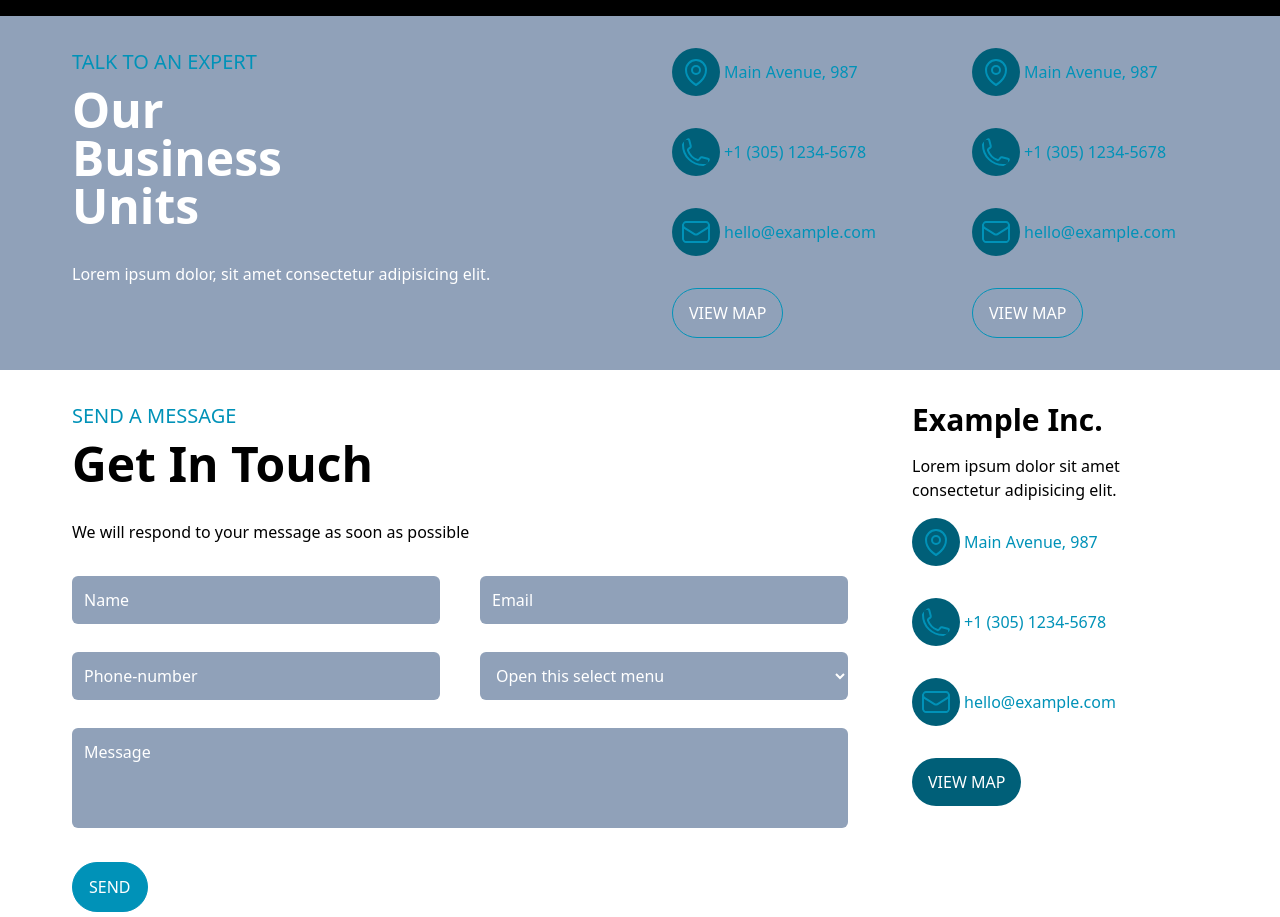
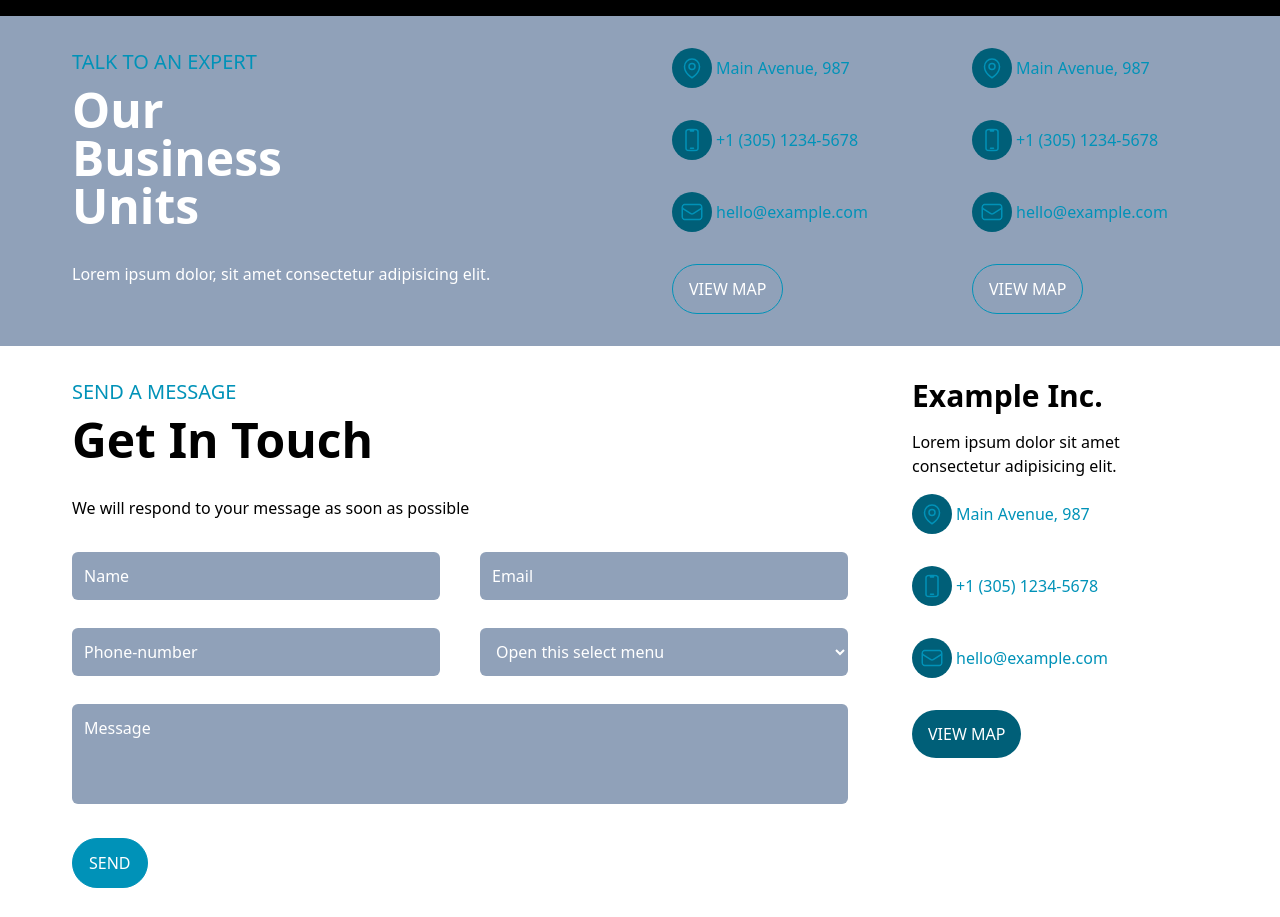
Before and after one commit to RykerWilder/logistic-site, a Vue app: page / in a window 1280 px wide. Shown: the part 3100-4017 px from the top of the page. Built offline with nearby package versions, Linux system fonts and the light colour scheme.

Commit message:
style: change svg in ContactList.vue

```diff
--- a/src/components/ContactList.vue
+++ b/src/components/ContactList.vue
@@ -7,7 +7,8 @@
         <ul class="text-cyan-600">
             <li class="flex items-center gap-1 mb-8 hover:text-cyan-600">
                 <svg xmlns="http://www.w3.org/2000/svg" fill="none" viewBox="0 0 24 24" stroke-width="1.5"
-                    stroke="currentColor" class="size-12 rounded-full bg-cyan-800 p-2 hover:bg-cyan-600 hover:text-cyan-800 transition">
+                    stroke="currentColor"
+                    class="size-10 rounded-full bg-cyan-800 p-2 hover:bg-cyan-600 hover:text-cyan-800 transition">
                     <path stroke-linecap="round" stroke-linejoin="round" d="M15 10.5a3 3 0 1 1-6 0 3 3 0 0 1 6 0Z" />
                     <path stroke-linecap="round" stroke-linejoin="round"
                         d="M19.5 10.5c0 7.142-7.5 11.25-7.5 11.25S4.5 17.642 4.5 10.5a7.5 7.5 0 1 1 15 0Z" />
@@ -16,15 +17,17 @@
             </li>
             <li class="flex items-center gap-1 mb-8 hover:text-cyan-600">
                 <svg xmlns="http://www.w3.org/2000/svg" fill="none" viewBox="0 0 24 24" stroke-width="1.5"
-                    stroke="currentColor" class="size-12 rounded-full bg-cyan-800 p-2 hover:bg-cyan-600 hover:text-cyan-800 transition">
+                    stroke="currentColor" class="size-10 rounded-full bg-cyan-800 p-2 hover:bg-cyan-600 hover:text-cyan-800 transition">
                     <path stroke-linecap="round" stroke-linejoin="round"
-                        d="M2.25 6.75c0 8.284 6.716 15 15 15h2.25a2.25 2.25 0 0 0 2.25-2.25v-1.372c0-.516-.351-.966-.852-1.091l-4.423-1.106c-.44-.11-.902.055-1.173.417l-.97 1.293c-.282.376-.769.542-1.21.38a12.035 12.035 0 0 1-7.143-7.143c-.162-.441.004-.928.38-1.21l1.293-.97c.363-.271.527-.734.417-1.173L6.963 3.102a1.125 1.125 0 0 0-1.091-.852H4.5A2.25 2.25 0 0 0 2.25 4.5v2.25Z" />
+                        d="M10.5 1.5H8.25A2.25 2.25 0 0 0 6 3.75v16.5a2.25 2.25 0 0 0 2.25 2.25h7.5A2.25 2.25 0 0 0 18 20.25V3.75a2.25 2.25 0 0 0-2.25-2.25H13.5m-3 0V3h3V1.5m-3 0h3m-3 18.75h3" />
                 </svg>
+
                 +1 (305) 1234-5678
             </li>
             <li class="flex items-center gap-1 mb-8 hover:text-cyan-600">
                 <svg xmlns="http://www.w3.org/2000/svg" fill="none" viewBox="0 0 24 24" stroke-width="1.5"
-                    stroke="currentColor" class="size-12 rounded-full bg-cyan-800 p-2 hover:bg-cyan-600 hover:text-cyan-800 transition">
+                    stroke="currentColor"
+                    class="size-10 rounded-full bg-cyan-800 p-2 hover:bg-cyan-600 hover:text-cyan-800 transition">
                     <path stroke-linecap="round" stroke-linejoin="round"
                         d="M21.75 6.75v10.5a2.25 2.25 0 0 1-2.25 2.25h-15a2.25 2.25 0 0 1-2.25-2.25V6.75m19.5 0A2.25 2.25 0 0 0 19.5 4.5h-15a2.25 2.25 0 0 0-2.25 2.25m19.5 0v.243a2.25 2.25 0 0 1-1.07 1.916l-7.5 4.615a2.25 2.25 0 0 1-2.36 0L3.32 8.91a2.25 2.25 0 0 1-1.07-1.916V6.75" />
                 </svg>
```
